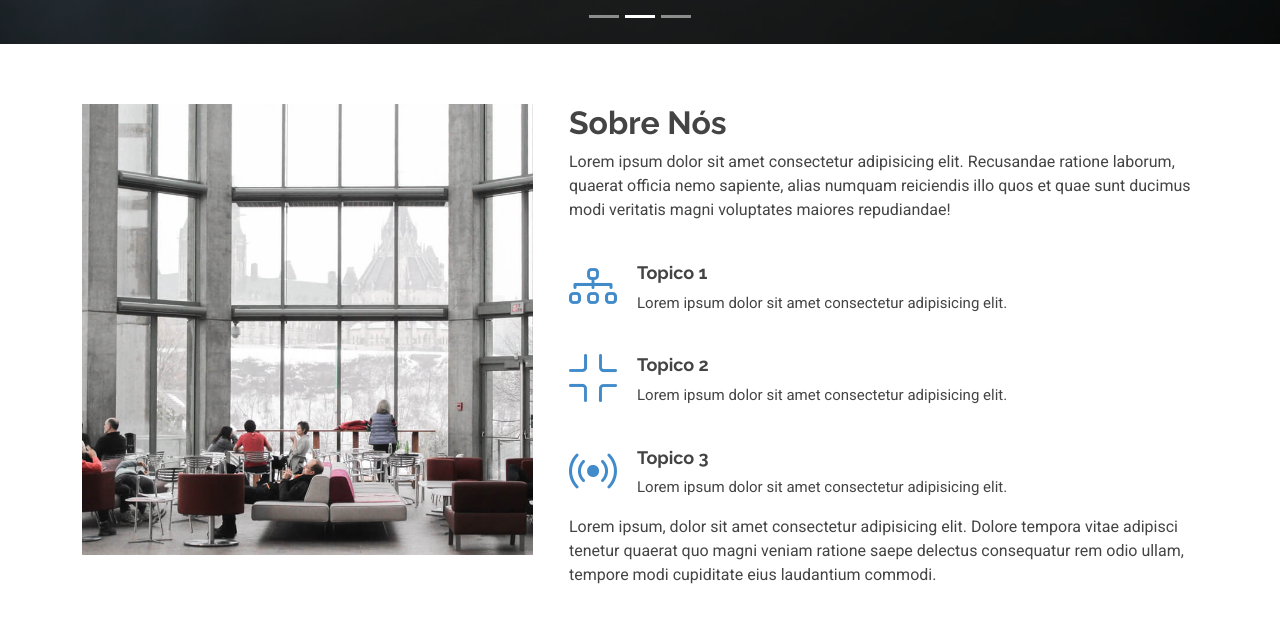
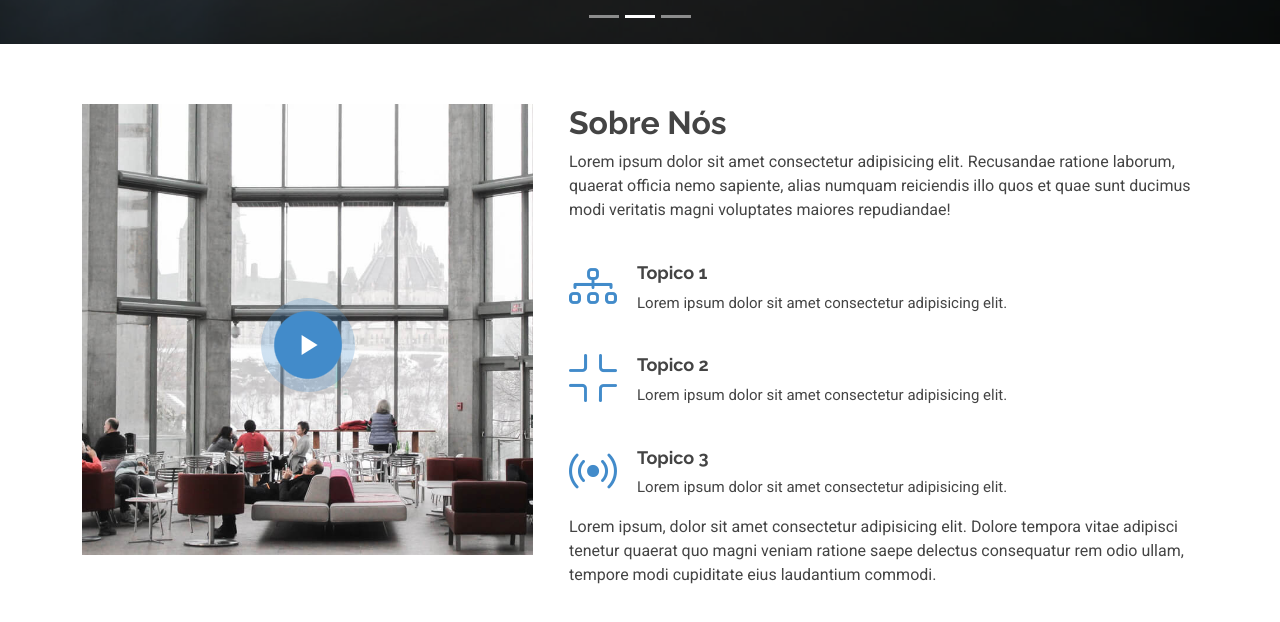
Before and after one commit to gustavoferiani/siteBootstrap, a plain HTML site: page index.html in a window 1280 px wide. Shown: the part 756-1378 px from the top of the page. Drawn offline with nearby package versions, Linux system fonts and the light colour scheme; a script that the page names is missing.

Commit message:
update btn play

```diff
--- a/css/main.css
+++ b/css/main.css
@@ -571,3 +571,89 @@ section,
 .about .content p:last-child {
   margin-bottom: 0;
 }
+
+/* Play video */
+
+.pulsating-play-btn {
+  width: 94px;
+  height: 94px;
+  background: radial-gradient(var(--accent-color) 50%, color-mix(in srgb, var(--accent-color), transparent 75%) 52%);
+  display: block;
+  position: relative;
+  overflow: hidden;
+  border-radius: 50%;
+}
+
+.pulsating-play-btn::before {
+  content: "";
+  position: absolute;
+  width: 120px;
+  height: 120px;
+  animation-delay: 0s;
+  animation: pulsating-play-btn 2s;
+  animation-direction: forwards;
+  animation-iteration-count: infinite;
+  animation-timing-function: steps;
+  opacity: 1;
+  border-radius: 50%;
+  border: 5px solid color-mix(in srgb, var(--accent-color), transparent 30%);
+  background: rgba(198, 16, 0, 0);
+  top: -15%;
+  left: -15%;
+}
+
+.pulsating-play-btn::after {
+  content: "";
+  position: absolute;
+  left: 50%;
+  top: 50%;
+  width: 0;
+  height: 0;
+  border-top: 10px solid transparent;
+  border-bottom: 10px solid transparent;
+  border-left: 16px solid #fff;
+  z-index: 100;
+  transform: translateX(-40%) translateY(-50%);
+  transition: all 400ms cubic-bezier(0.55, 0.055, 0.675, 0.19);
+}
+
+.pulsating-play-btn:hover::before {
+  content: "";
+  position: absolute;
+  left: 50%;
+  top: 50%;
+  transform: translateX(-40%) translateY(-50%);
+  width: 0;
+  height: 0;
+  border: none;
+  border-top: 10px solid transparent;
+  border-bottom: 10px solid transparent;
+  border-left: 16px solid #fff;
+  z-index: 200;
+  animation: none;
+  border-radius: 0;
+}
+
+.pulsating-play-btn:hover::after {
+  border-left: 16px solid var(--accent-color);
+  transform: scale(20);
+}
+
+.about .pulsating-play-btn {
+  position: absolute;
+  left: calc(50% - 47px);
+  top: calc(50% - 47px);
+}
+
+@keyframes pulsating-play-btn {
+
+  0% {
+    transform: scale(0.6, 0.6);
+    opacity: 1;
+  }
+
+  100% {
+    transform: scale(1, 1);
+    opacity: 0;
+  }
+}
```
